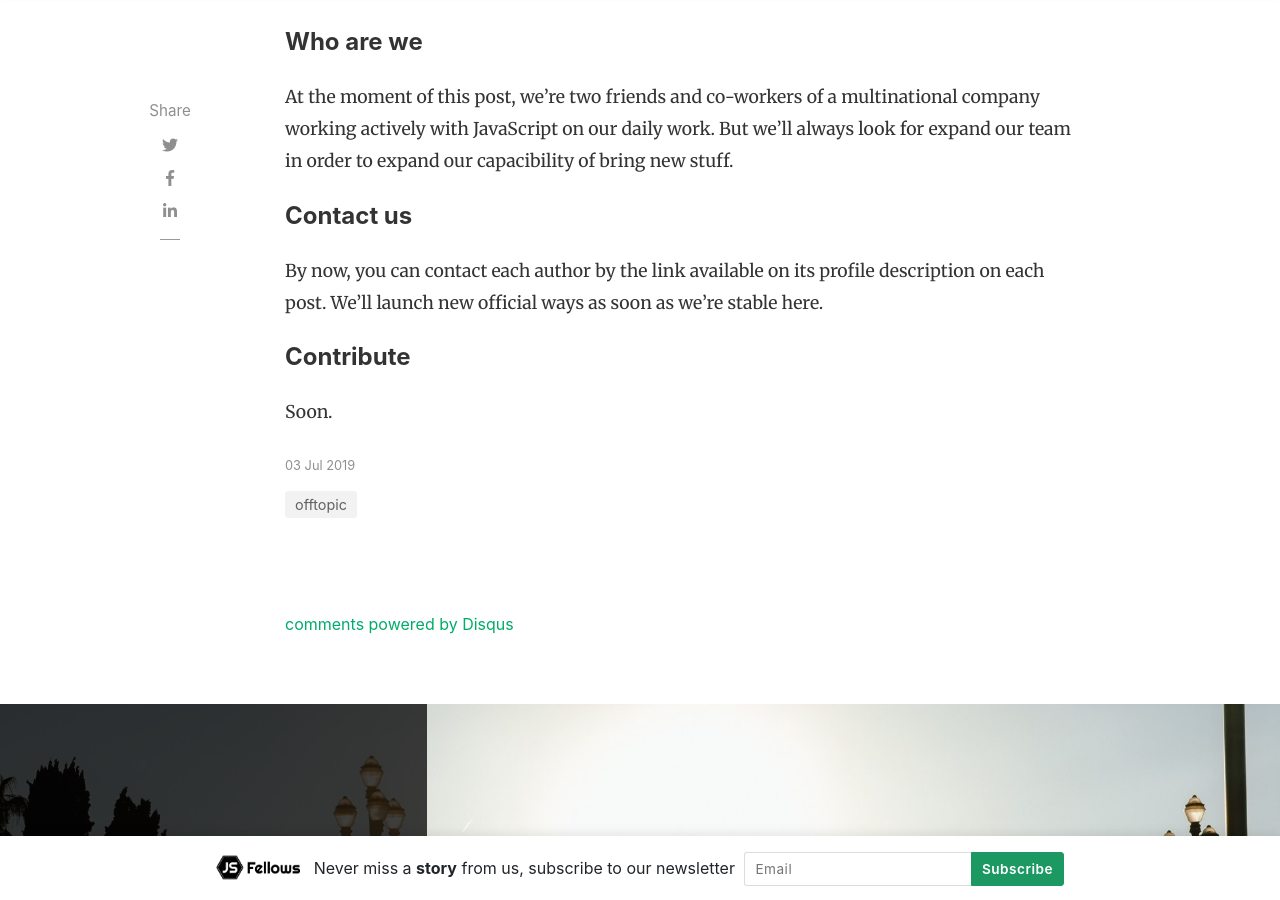
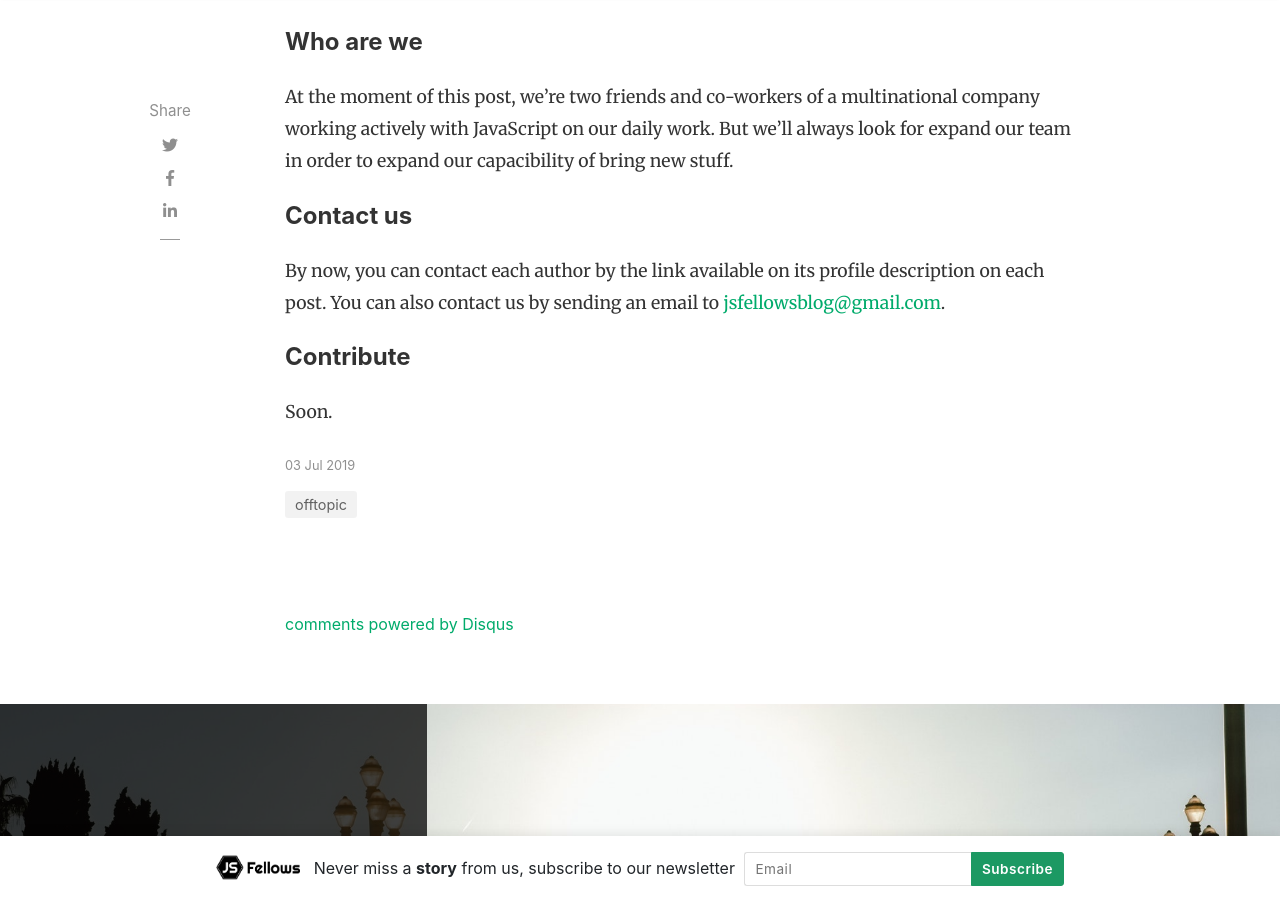
Before and after one commit to jsfellows/jsfellows.github.io, a Jekyll site: the page built from _posts/2019-07-03-welcome.md, in a window 1280 px wide and 900 px high, scrolled down 1378 px. Built offline with Jekyll 4.4.1, drawn with Linux system fonts in a browser that asks for light colours; nearby versions of some CDN libraries; comment, search, counter and statistics services are not loaded.

Commit message:
Added new email address to post 1

```diff
--- a/_posts/2019-07-03-welcome.md
+++ b/_posts/2019-07-03-welcome.md
@@ -26,7 +26,7 @@ At the moment of this post, we're two friends and co-workers of a multinational
 
 #### Contact us
 
-By now, you can contact each author by the link available on its profile description on each post. We'll launch new official ways as soon as we're stable here.
+By now, you can contact each author by the link available on its profile description on each post. You can also contact us by sending an email to [jsfellowsblog@gmail.com](mailto:jsfellowsblog@gmail.com).
 
 #### Contribute
 
```
